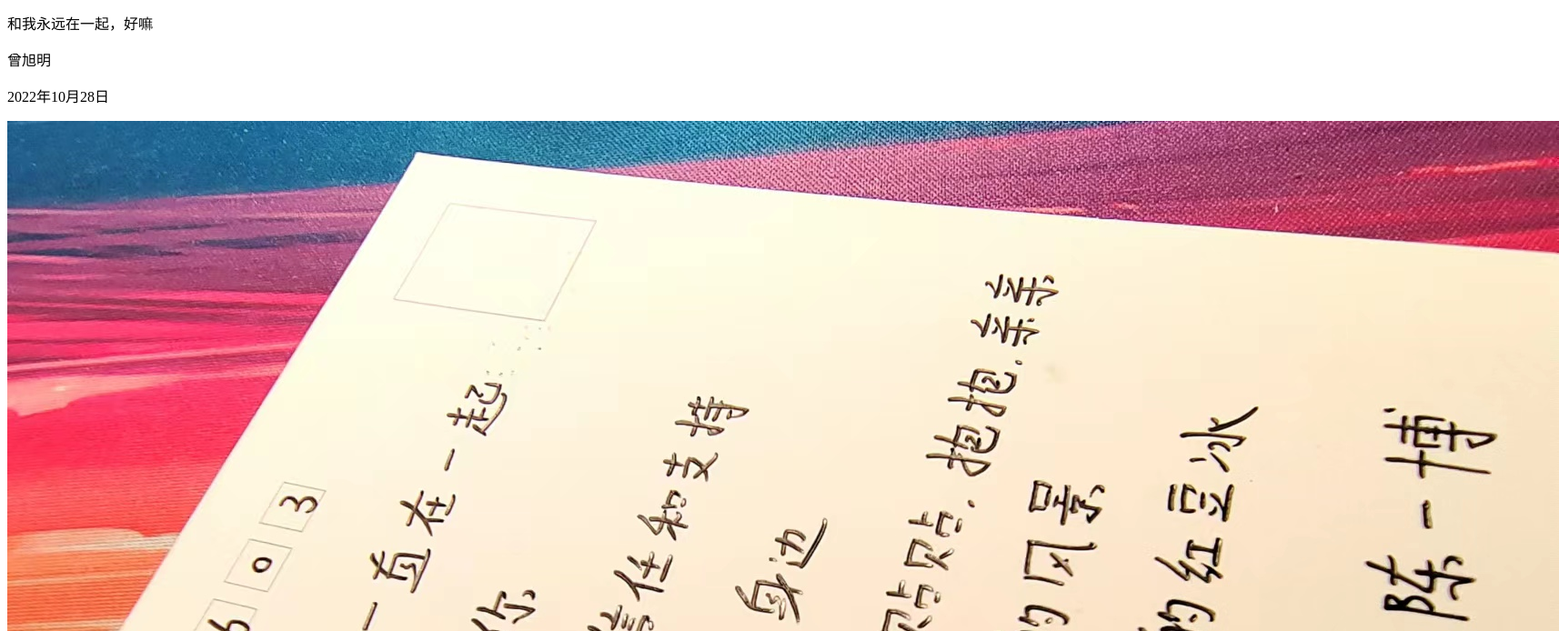
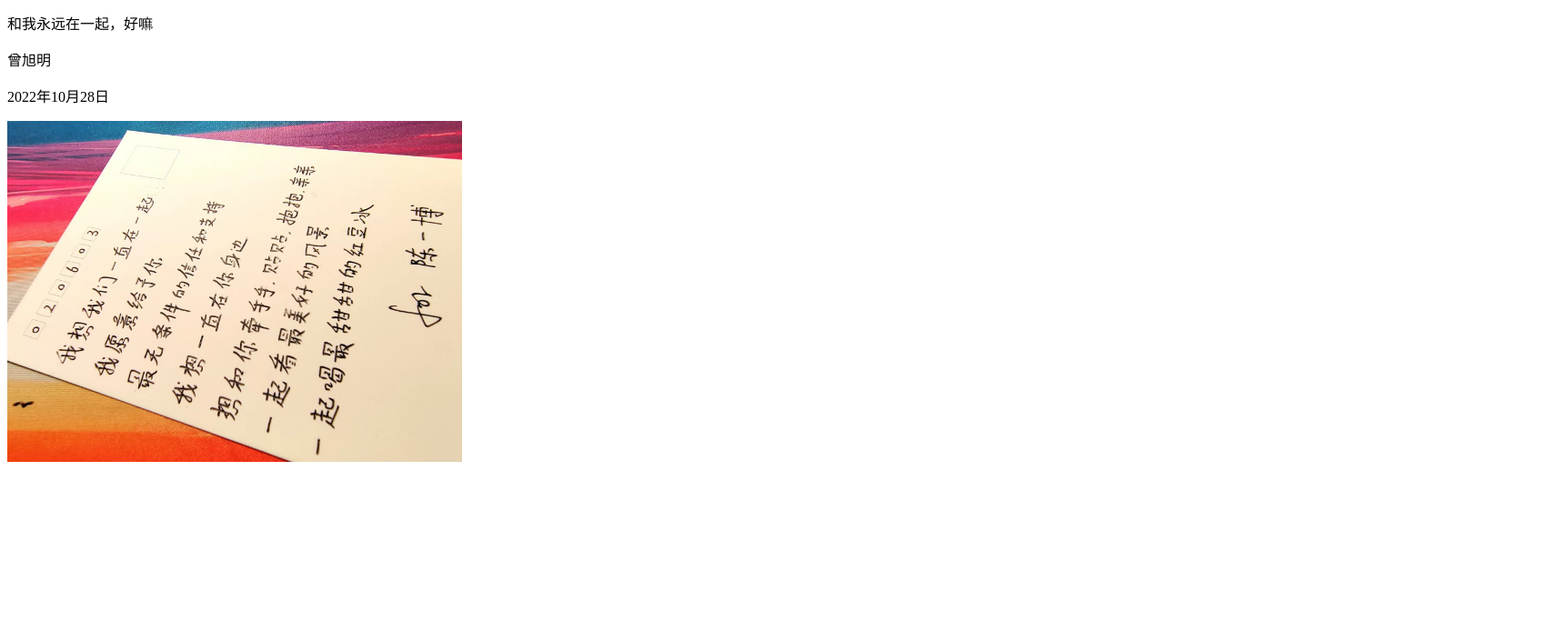
Before and after one commit to DarlingYibo/darlingyibo.github.io, a plain HTML site: page qingshu.html in a window 1280 px wide. Shown: the part 646-1340 px from the top of the page at 91% size, 1714 px wide, since content can reach past the window. After the commit the page ends 1166 px from the top, so only its background shows below. Drawn offline with Linux system fonts and the light colour scheme.

Commit message:
Update qingshu.html

```diff
--- a/qingshu.html
+++ b/qingshu.html
@@ -23,6 +23,6 @@
         <p>曾旭明</p>
         <p>2022年10月28日</p>
         <p></p>
-        <img src="./biaobai .jpg" alt="是小情书呢" title="要和一博永远在一起">
+        <img src="./biaobai .jpg" alt="是小情书呢" title="要和一博永远在一起" width="500">
     </body>
 </html>
```
